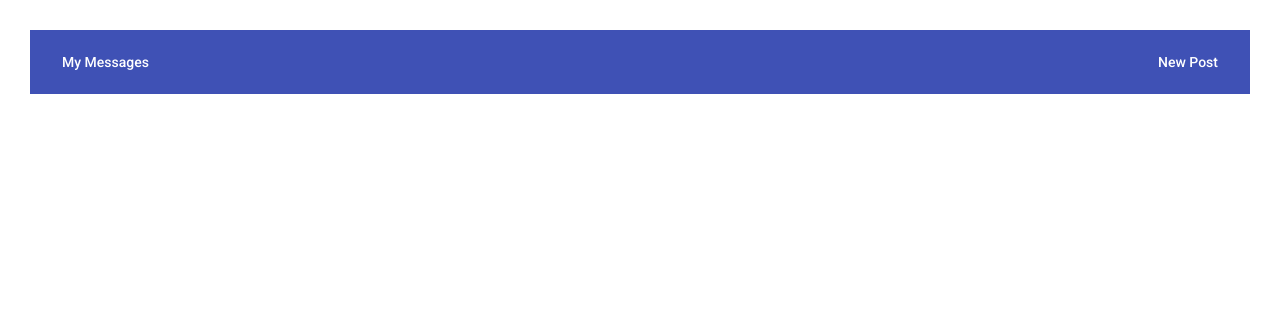
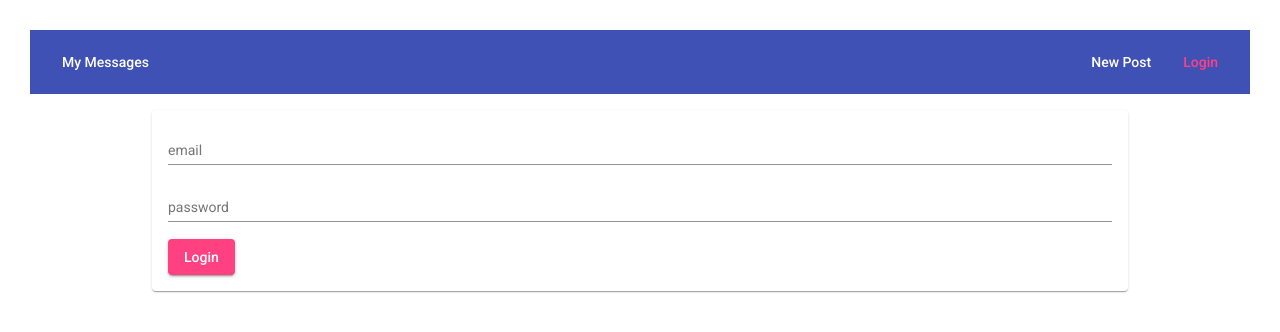
Before and after one commit to taylorschmidt/MEAN-post, an Angular app: page /login in a window 1280 px wide. Before the commit this address led to /. Shown: the top 332 px of the page. Built offline with nearby package versions, Linux system fonts and the light colour scheme.

Commit message:
auth form

```diff
--- a/src/app/app.routing.module.ts
+++ b/src/app/app.routing.module.ts
@@ -1,12 +1,14 @@
 import { NgModule } from "@angular/core";
 import { RouterModule, Routes } from "@angular/router";
+import { LoginComponent } from "./auth/login/login.component";
 import { PostCreateComponent } from "./posts/post-create/post-create.component";
 import { PostListComponent } from "./posts/post-list/post-list.component";
 
 const routes: Routes = [
     { path: '', component: PostListComponent },
     { path: 'create', component: PostCreateComponent},
-    { path: 'edit/:postId', component: PostCreateComponent}
+    { path: 'edit/:postId', component: PostCreateComponent},
+    { path: 'login', component: LoginComponent}
 ]
 
 @NgModule({
--- /dev/null
+++ b/src/app/auth/login/login.component.css
@@ -0,0 +1,7 @@
+mat-form-field {
+    width: 100%;
+}
+
+mat-spinner {
+    margin: auto
+}
--- /dev/null
+++ b/src/app/auth/login/login.component.html
@@ -0,0 +1,14 @@
+<mat-card>
+    <mat-spinner *ngIf = "isLoading"></mat-spinner>
+    <form *ngIf="!isLoading">
+        <mat-form-field>
+            <input matInput type="email" placeholder='email'>
+            <mat-error *ngIf="">Please enter a valid email.</mat-error>
+        </mat-form-field>
+        <mat-form-field>
+            <input type="password" matInput placeholder="password">
+            <mat-error *ngIf="">Please enter a valid password.</mat-error>
+        </mat-form-field>
+        <button mat-raised-button color="accent" type="submit">Login</button>
+    </form>
+</mat-card>
--- /dev/null
+++ b/src/app/auth/login/login.component.ts
@@ -0,0 +1,9 @@
+import { Component } from "@angular/core";
+
+@Component({
+    templateUrl: "./login.component.html",
+    styleUrls: ['./login.component.css']
+})
+export class LoginComponent {
+    isLoading = false
+}
--- a/src/app/header/header.component.css
+++ b/src/app/header/header.component.css
@@ -12,3 +12,7 @@ a {
 .spacer {
     flex: 1 1 auto;
 }
+
+ul {
+    display: flex;
+}
--- a/src/app/header/header.component.html
+++ b/src/app/header/header.component.html
@@ -5,6 +5,9 @@
         <li>
             <a mat-button routerLink="/create" routerLinkActive="mat-accent">New Post</a>
         </li>
+        <li>
+            <a mat-button routerLink="/login" routerLinkActive="mat-accent">Login</a>
+        </li>
     </ul>
 
 </mat-toolbar>
```
Also changed, not shown: src/app/app.module.ts (+6 -3 lines).
